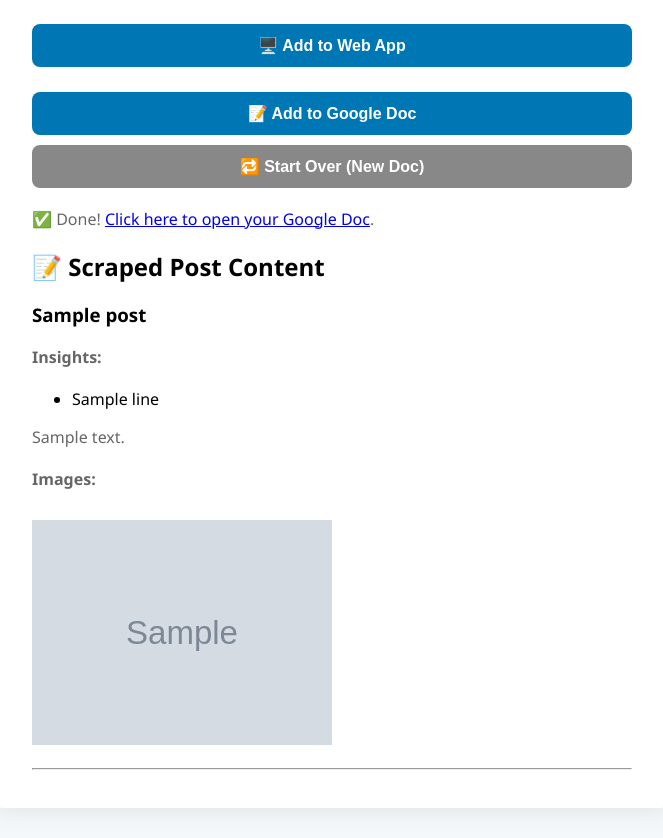
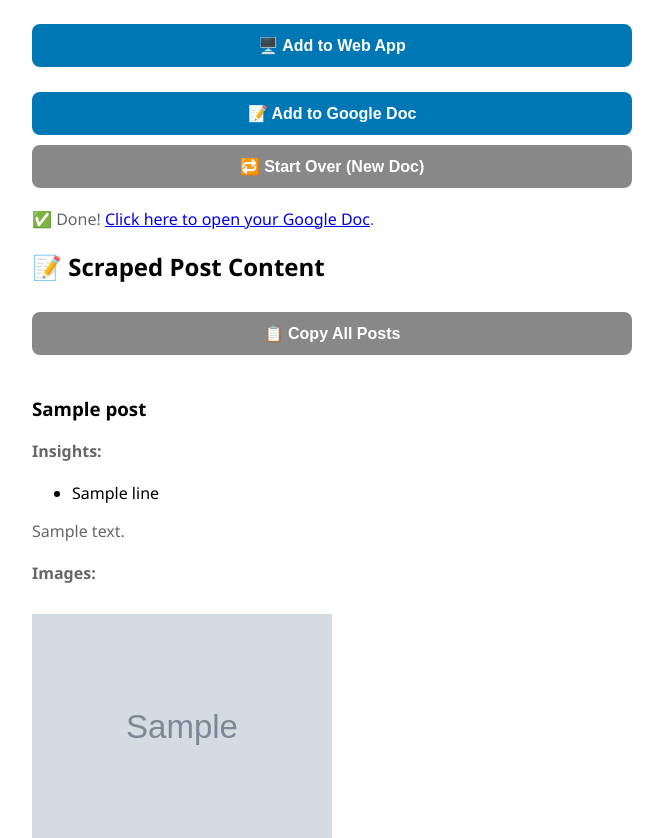
Before and after one commit to Moazam-Alii/scrapelinked-web-app, a Flask app: template templates/add_post.html in a window 1280 px wide. Shown: the part 373-1211 px from the top of the page, without its empty margins (308-971 px from the left). Before the commit the page ends 1143 px from the top, so only its background shows below. Run offline with Flask 3, Linux system fonts and the light colour scheme; the template is opened without the code that fills it: most values are stand-ins (such as "Sample title", 1, 10 or a date in 2020); grey boxes marked "Sample" are stand-in pictures.

Commit message:
Update add_post.html

```diff
--- a/templates/add_post.html
+++ b/templates/add_post.html
@@ -50,9 +50,10 @@
     {% endif %}
 
     {% if post_data %}
-       {% if post_data %}
     <div class="scraped-posts">
         <h2>📝 Scraped Post Content</h2>
+        <button class="secondary" onclick="copyAllPosts()">📋 Copy All Posts</button><br><br>
+
         {% for post in post_data %}
             <div class="scraped-post">
                 <h3>{{ post.heading }}</h3>
@@ -68,7 +69,7 @@
                     </ul>
                 {% endif %}
 
-                <p>{{ post.cleaned_text }}</p>
+                <p style="white-space: pre-line;">{{ post.cleaned_text }}</p>
 
                 {% if post.image_urls %}
                     <p><strong>Images:</strong></p>
@@ -85,7 +86,6 @@
             </div>
         {% endfor %}
     </div>
-{% endif %}
     {% endif %}
 
     <!-- Scraping Animation Loader -->
@@ -105,6 +105,19 @@
             document.getElementById("output_target").value = target;
             showLoading();
         }
+
+        function copyAllPosts() {
+            const allPosts = document.querySelectorAll(".scraped-post");
+            let combined = "";
+
+            allPosts.forEach(post => {
+                combined += post.innerText + "\n\n";
+            });
+
+            navigator.clipboard.writeText(combined)
+                .then(() => alert("✅ All posts copied to clipboard!"))
+                .catch(err => alert("❌ Failed to copy: " + err));
+        }
     </script>
 </div>
 </body>
```
